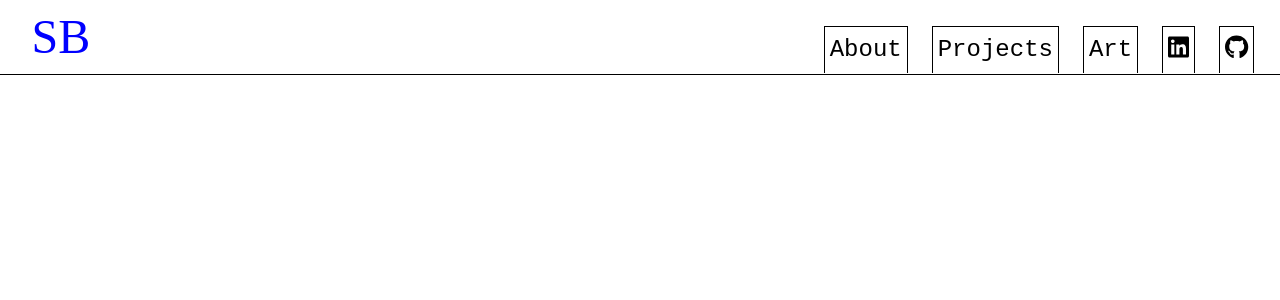
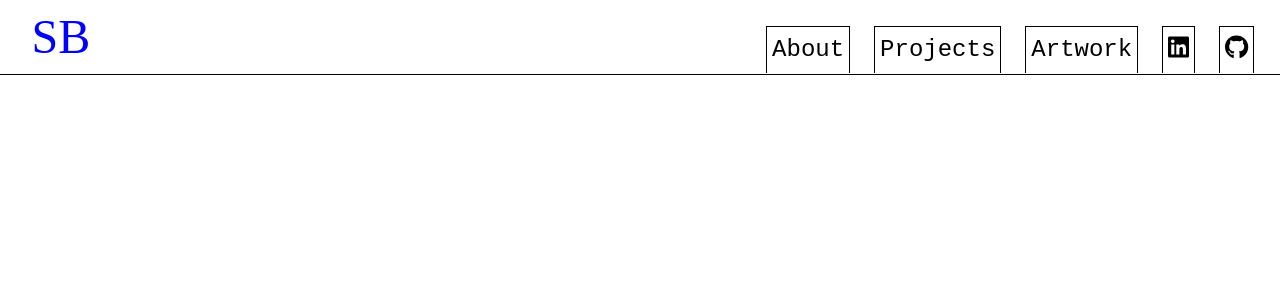
Before and after one commit to saskiabt/portfolio, a React (Create React App) app: page / in a window 1280 px wide. Shown: the top 300 px of the page. Built offline with nearby package versions, Linux system fonts and the light colour scheme; a web font is replaced by a local one.

Commit message:
fix formatting

```diff
--- a/src/App.js
+++ b/src/App.js
@@ -13,7 +13,7 @@ function App() {
       behavior: "smooth",
       block: "start",
       inline: "center",
-      top: "10px",
+      top: "2px",
     });
   };
 
--- a/src/Components/ArtCard/ArtCard.css
+++ b/src/Components/ArtCard/ArtCard.css
@@ -6,8 +6,7 @@
   height: -moz-fit-content;
   height: fit-content;
 }
-
-.button-container {
+.ArtCard .button-container {
   display: flex;
   flex-direction: row;
   justify-content: center;
--- a/src/Components/ArtCard/ArtCard.scss
+++ b/src/Components/ArtCard/ArtCard.scss
@@ -3,7 +3,6 @@
   display: flex;
   flex-direction: column;
   height: fit-content;
-}
 
   .button-container {
     display: flex;
@@ -12,6 +11,7 @@
     gap: 5%;
     border: 1px solid purple;
     height: 100%;
+  }
 }
 
 .card-img {
--- a/src/Components/Header.jsx
+++ b/src/Components/Header.jsx
@@ -40,7 +40,7 @@ function Header({ scrollToAbout, scrollToProjects }) {
         <Button text="About" onClick={handleAboutClick} />
         <Button text="Projects" onClick={handleProjectsClick} />
         <Button
-          text="Art"
+          text="Artwork"
           onClick={() => {
             navigate("/art");
           }}
```
Also changed, not shown: 1 other file (tests, documents, lock files or other folders). Lines whose indentation alone changed are shown as unchanged.
